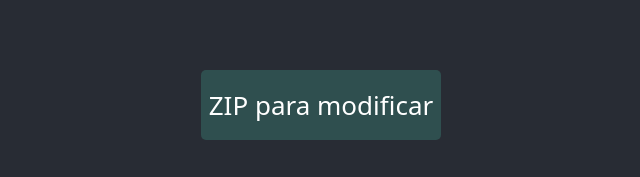
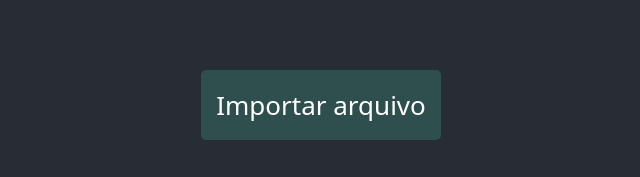
Before and after one commit to VictorLoures/leitorZip, a React (Create React App) app: page / in a window 1280 px wide. Shown: the part 296-473 px from the top of the page, without its empty margins (319-959 px from the left). Built offline with nearby package versions, Linux system fonts and the light colour scheme.

Commit message:
Ajuste no input de arquivo

```diff
--- a/src/App.js
+++ b/src/App.js
@@ -282,7 +282,7 @@ function App() {
           </FormGroup>
         </div>
         <label for="inputFile" className="inputFile">
-          ZIP para modificar
+          Importar arquivo
         </label>
         <input
           type="file"
```
